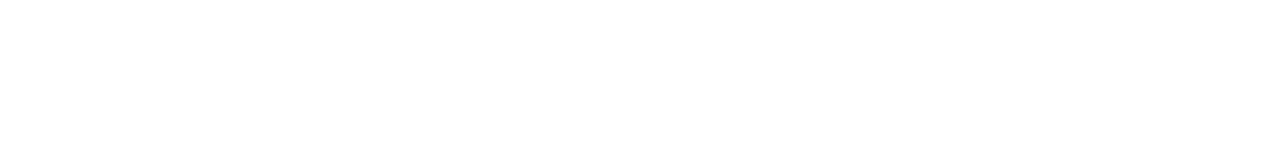
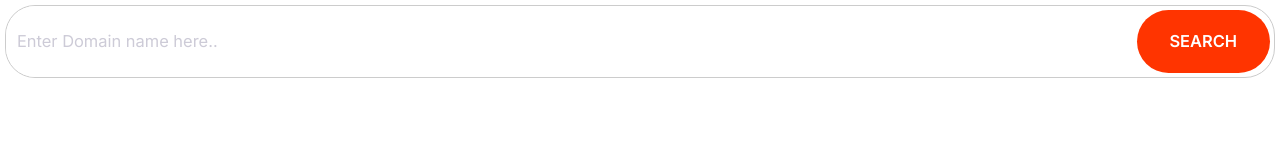
Before and after one commit to tayyaba710/HTML5-CSS3, a plain HTML site: page index.html in a window 1280 px wide. Drawn offline with nearby package versions, Linux system fonts and the light colour scheme.

Commit message:
input group

```diff
--- a/css/styles.css
+++ b/css/styles.css
@@ -4,6 +4,8 @@
   --color-accent: #ff3400;
   --color-headings: #1b0760;
   --color-body: #918ca4;
+  --color-border: #ccc;
+  --border-redius: 30px;
 }
 *,
 *::after,
@@ -201,3 +203,34 @@
     font-size: 1.5rem;
   }
 }
+/* Inputs */
+
+.input {
+  padding: 1.5rem 3.5rem;
+  border: 1px solid var(--color-border);
+  border-radius: var(--border-redius);
+  outline: 0;
+  color: var(--color-headings);
+  font-size: 2rem;
+}
+::placeholder {
+  color: #cdcbd7;
+}
+.input--group {
+  border: 1px solid var(--color-border);
+  border-radius: var(--border-redius);
+  display: flex;
+}
+.input--group .input {
+  border: 0;
+  flex-grow: 1;
+  padding: 1.5rem 1rem;
+}
+.input--group .btn {
+  margin: 4px;
+}
+@media screen and (min-width: 1024px) {
+  .input {
+    font-size: 1.5rem;
+  }
+}
--- a/index.html
+++ b/index.html
@@ -15,5 +15,10 @@
     />
     <link rel="stylesheet" href="css/styles.css" />
   </head>
-  <body></body>
+  <body>
+    <div class="input--group">
+      <input type="text" class="input" placeholder="Enter Domain name here.." />
+      <button class="btn btn--accent">Search</button>
+    </div>
+  </body>
 </html>
```
